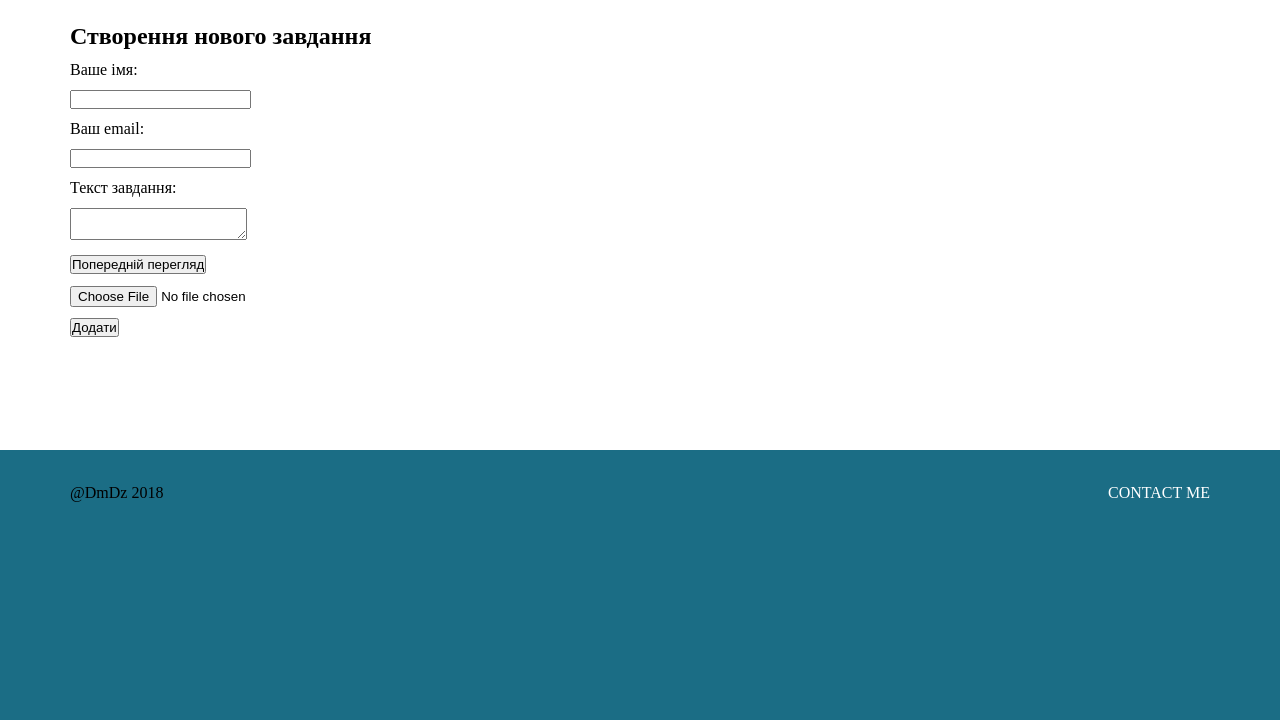
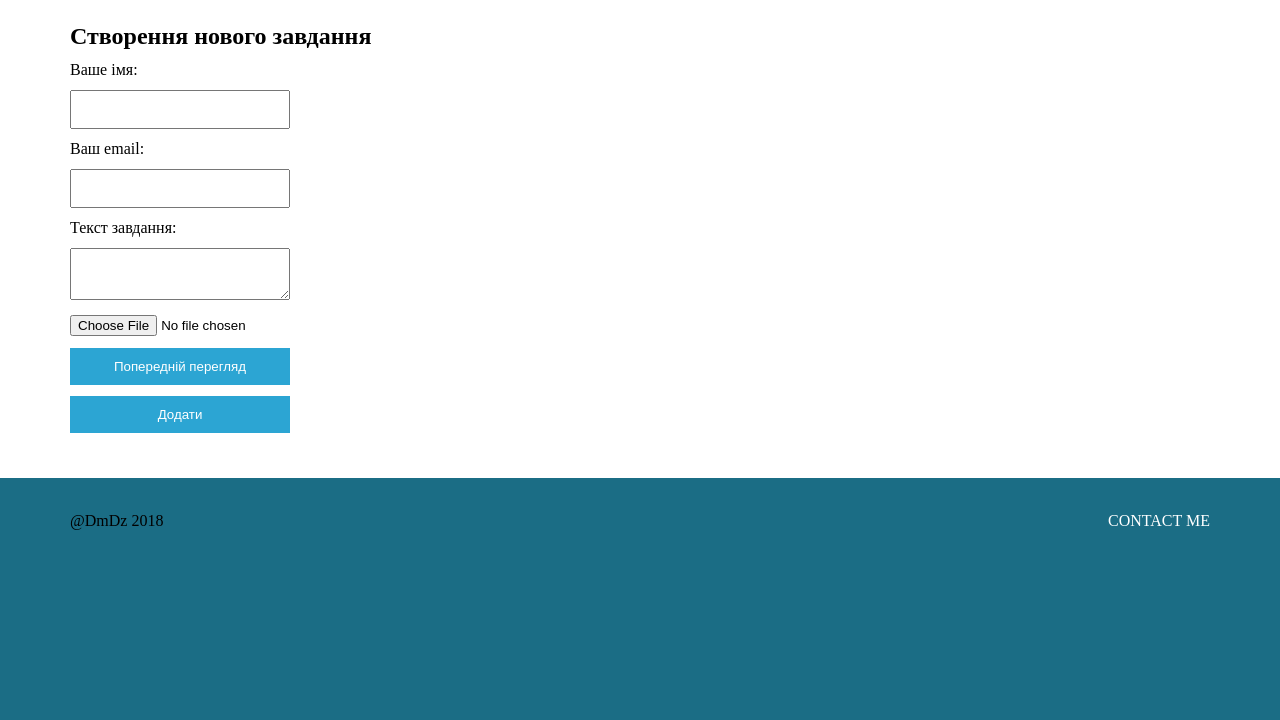
Before and after one commit to gambitok/AppTasker, a PHP site: page /create.php in a window 1280 px wide. Shown: the part 80-800 px from the top of the page. Run offline with PHP 8.4, Linux system fonts and the light colour scheme.

Commit message:
added new style, modified header

```diff
--- a/Adding_Image.php
+++ b/Adding_Image.php
@@ -156,6 +156,6 @@ if ($_SERVER['REQUEST_METHOD'] == 'POST')
         <?}
 
     // deleting temporary file
-    unlink($tmp_path . $imgname);
+    if (!empty($_FILES['picture']['name'])) unlink($tmp_path . $imgname);
 }
 ?>
--- a/create.php
+++ b/create.php
@@ -16,8 +16,8 @@ include('html/header.php');
                         <li><input name="email" type="email"></li>
                         <li>Текст завдання:</li>
                         <li><textarea name="text"></textarea></li>
+                        <li><input type="file" name="picture"></li>
                         <li><input type="button" value="Попередній перегляд" onclick="displayHTML(this.form)"></li>
-                        <li><input type="file" name="picture"></li>
                         <li><input type="submit" value="Додати"></li>
                     </ul>
                 </form>
--- /dev/null
+++ b/css/items.css
@@ -0,0 +1,50 @@
+button {
+    background-color: #2ca5d3;
+    border: 1px solid #2ca5d3;
+    color: white;
+    padding: 10px 32px;
+    text-align: center;
+    text-decoration: none;
+    display: inline-block;
+    width: 220px;
+}
+
+button:hover {
+    background-color: #ffffff;
+    color: #2ca5d3;
+    border: 1px solid #2ca5d3;
+}
+
+input[type=text], [type=password], [type=email]{
+    padding: 10px 20px;
+    box-sizing: border-box;
+    width: 220px;
+}
+
+input[type=submit], [type=button] {
+    background-color: #2ca5d3;
+    border: 1px solid #2ca5d3;
+    color: white;
+    padding: 10px 32px;
+    text-align: center;
+    text-decoration: none;
+    display: inline-block;
+    width: 220px;
+}
+
+input[type=submit]:hover, [type=button]:hover {
+    background-color: #ffffff;
+    color: #2ca5d3;
+    border: 1px solid #2ca5d3;
+}
+
+textarea {
+    padding: 10px 20px;
+    box-sizing: border-box;
+    width: 220px;
+}
+
+select {
+    width: 100px;
+    height: 37px;
+}
--- a/html/header.php
+++ b/html/header.php
@@ -4,7 +4,8 @@
     <meta charset="UTF-8">
     <title>AppTasker</title>
     <link rel="stylesheet" href="../css/layout.css" type="text/css">
-    <link rel="stylesheet" href="../css/ss.css" type="text/css">
+    <link rel="stylesheet" href="../css/main.css" type="text/css">
+    <link rel="stylesheet" href="../css/items.css" type="text/css">
     <link rel="stylesheet" href="../css/zebra_pagination.css" type="text/css">
     <script src="js/script.js"></script>
 </head>
--- a/index.php
+++ b/index.php
@@ -44,9 +44,7 @@ include('html/header.php');
 <main>
     <div class="container">
         <div class="row sort">
-            <div class="col-lg-12">
                 <form method="POST">
-                    <span>Сортування</span>
                     <select name="category">
                         <option <?if ($_SESSION['cat']=='name'){?>selected<?}?>>name</option>
                         <option <?if ($_SESSION['cat']=='email'){?>selected<?}?>>email</option>
@@ -55,7 +53,6 @@ include('html/header.php');
                     </select>
                     <button>Фільтр</button>
                 </form>
-           </div>
         </div>
         <?php
 
```
Also changed, not shown: css/main.css (renamed from css/ss.css).
